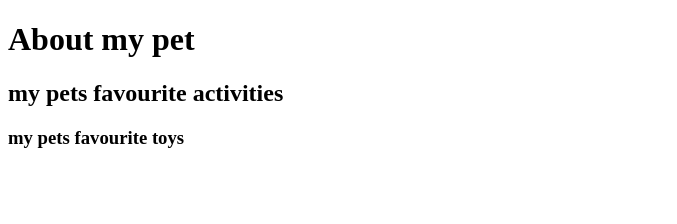
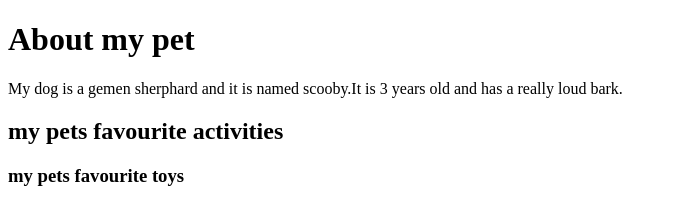
Before and after one commit to CharityKithaka/pet-website, a plain HTML site: page pet-website.html in a window 1280 px wide. Shown: the whole page, without its empty margins (0-677 px from the left). Drawn offline with Linux system fonts and the light colour scheme.

Commit message:
this commit adds paragraph block elements

```diff
--- a/pet-website.html
+++ b/pet-website.html
@@ -6,6 +6,7 @@
   </head>
   <body>
     <h1>About my pet</h1>
+    <p>My dog is a gemen sherphard and it is named scooby.It is 3 years old and has a really loud bark.</p>
     <h2>my pets favourite activities</h2>
     <h3>my pets favourite toys</h3>
   </body>
```
